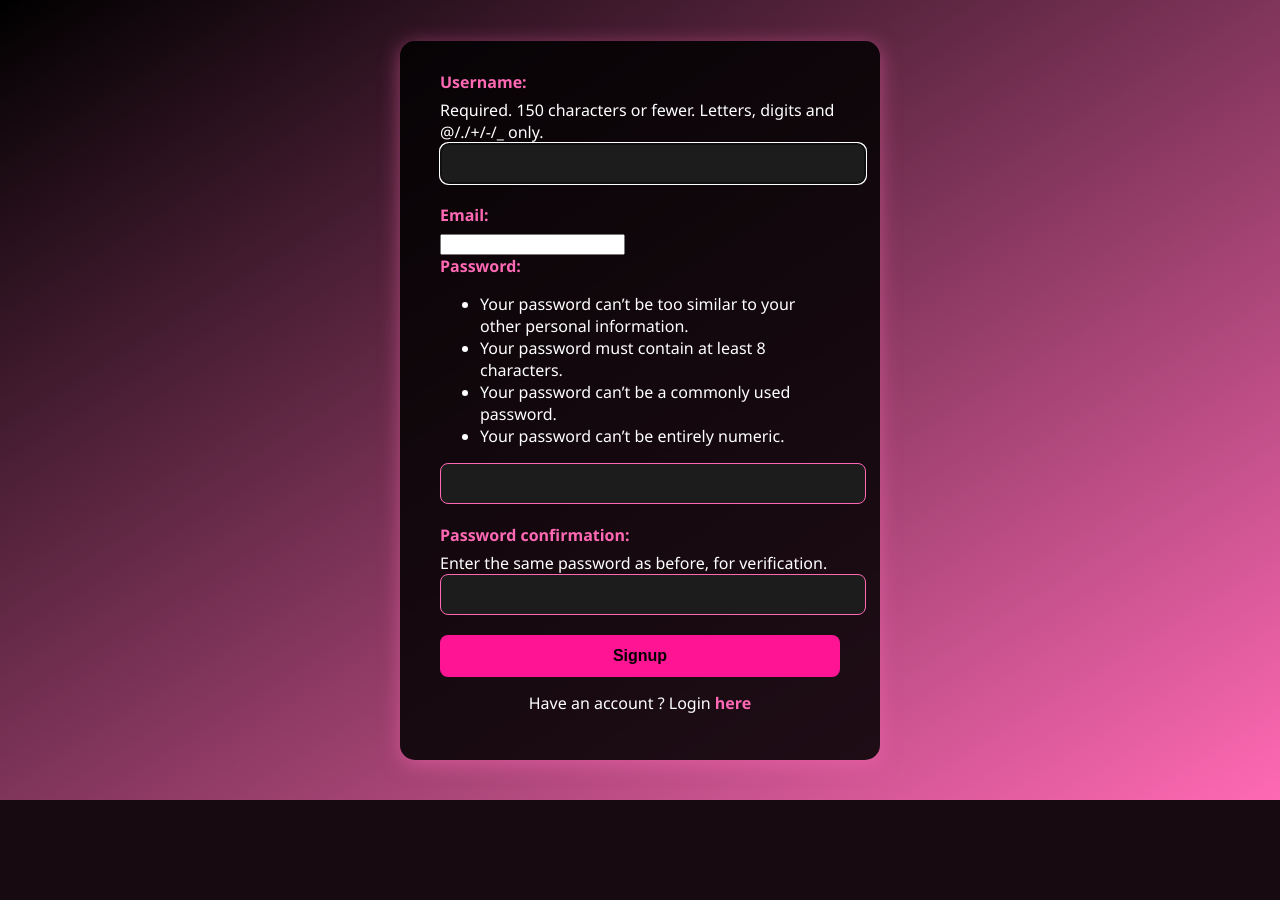
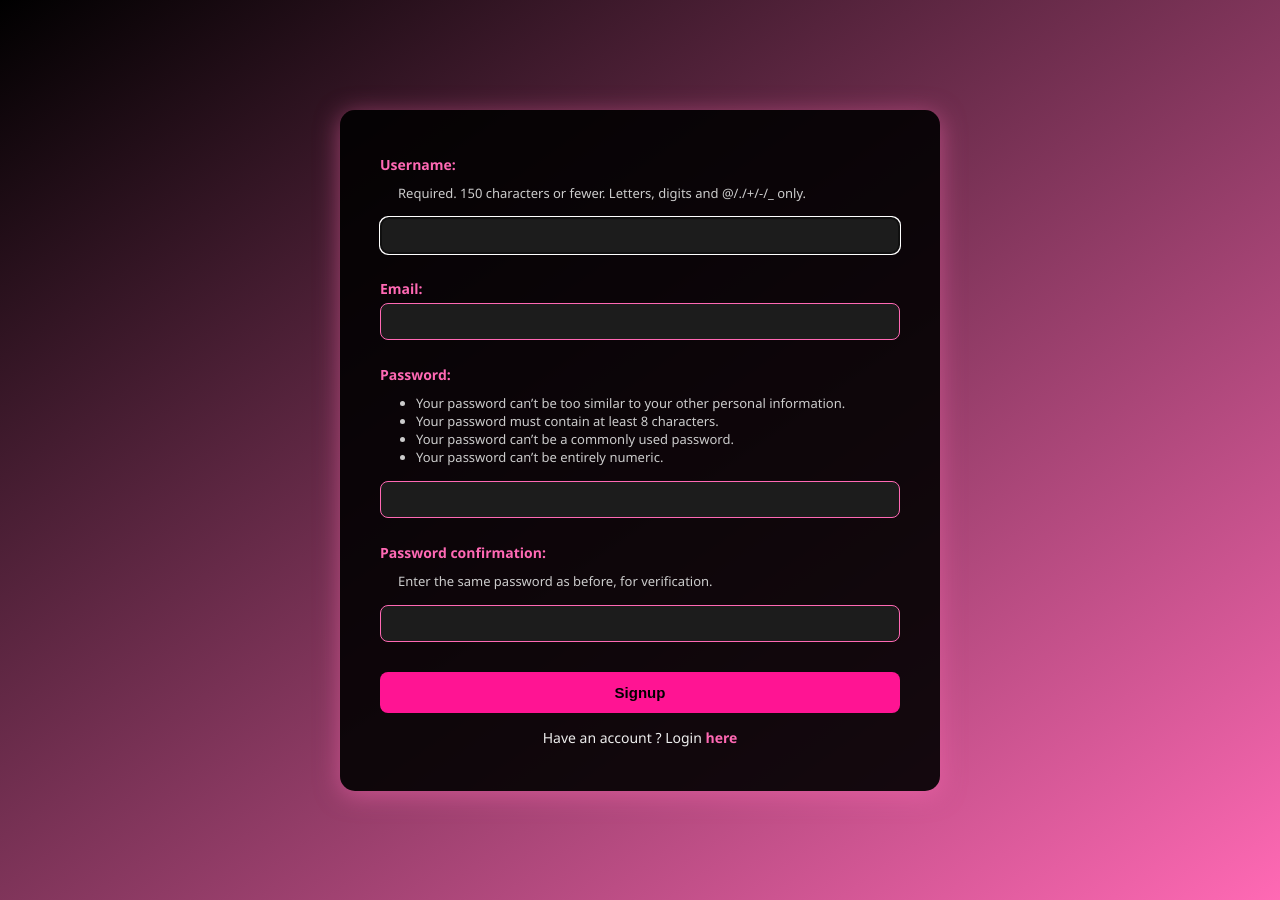
Before and after one commit to surabhimahi/PinkBus, a Django app: page /register/ in a window 1280 px wide. Before the commit the page ends 800 px from the top, so only its background shows below. Run offline with Django 5.2, Linux system fonts and the light colour scheme.

Commit message:
added login view from bus resevation project, forms and style for register and login

```diff
--- a/BookingApp/myforms.py
+++ b/BookingApp/myforms.py
@@ -15,3 +15,7 @@ class SignupForm(UserCreationForm):
     class Meta:
         model = User
         fields =('username', 'email', 'password1', 'password2')
+
+class LoginForm(forms.Form):
+    username = forms.CharField(max_length=50, widget=forms.TextInput)
+    password = forms.CharField(widget=forms.PasswordInput)
--- a/BookingApp/views.py
+++ b/BookingApp/views.py
@@ -1,11 +1,34 @@
 from django.shortcuts import render
 from django.http import HttpResponse
-from .myforms import SignupForm
+from .myforms import SignupForm, LoginForm
+from django.contrib.auth import authenticate, login
+from django.contrib.auth.models import User
+from django.contrib import messages
 from django.shortcuts import redirect
 # Create your views here.
 
 def login(request):
-    return render(request, 'BookingApp\login.html')
+    if request.method == 'POST':
+        form = LoginForm(request.POST)
+        if form.is_valid():
+            username = form.cleaned_data['username']
+            password = form.cleaned_data['password']
+
+            if User.objects.filter(username=username).exists():
+
+                user = authenticate(request, username=username, password=password)
+                if user is not None:
+
+                    login(request, user)
+                    return redirect('home_page')
+                else:
+                    print("yess")
+                    messages.error(request, 'Enter correct username and password.')
+            else:
+                messages.error(request, 'Username not found. Kindly sign up.')
+    else:
+        form = LoginForm()
+    return render(request, 'BookingApp/login.html', {'form': form})
 
 def register(request):
     if request.method =='POST':
--- a/Templates/BookingApp/register.html
+++ b/Templates/BookingApp/register.html
@@ -5,10 +5,10 @@
     <meta charset="UTF-8">
     <meta name="viewport" content="width=device-width, initial-scale=1.0">
     <title>Register</title>
-     <link rel="stylesheet" href="{% static 'css/styles.css' %}">
+     <link rel="stylesheet" href="{% static 'css/registerstyle.css' %}">
 </head>
 <body>
-    {% block content %}
+     {% block content %}
     <form  method="post" autocomplete="off">
         {% csrf_token %}
 
@@ -20,5 +20,6 @@
 
 
     {% endblock %}
+
 </body>
 </html>
--- /dev/null
+++ b/static/css/registerstyle.css
@@ -0,0 +1,115 @@
+/* General body styles */
+body {
+    margin: 0;
+    padding: 0;
+    height: 100vh;
+    font-family: 'Segoe UI', Tahoma, Geneva, Verdana, sans-serif;
+    align-items: flex-start; /* 👈 Align from top */
+    padding: 50px 20px;  /* 👈 Adds space around form */
+    display: flex;
+    justify-content: center;
+    align-items: center;
+    background: linear-gradient(to bottom right, #000000, #ff69b4);
+    color: white;
+    font-size: 14px; /* Reduced font size */
+}
+
+/* Form container */
+form {
+    background-color: rgba(0, 0, 0, 0.9);
+    padding: 30px 40px;
+    border-radius: 15px;
+    box-shadow: 0 4px 25px rgba(255, 105, 180, 0.5);
+    width: 600px; /* ⬅️ Fixed width for horizontal layout */
+    max-width: 120%;
+    box-sizing: border-box;
+    overflow-y: auto;
+}
+
+
+/* Form title */
+h1 {
+    text-align: center;
+    color: #ff69b4;
+    margin-bottom: 20px;
+}
+
+/* Label styles */
+label {
+    display: block;
+    margin-top: 15px;
+    font-weight: bold;
+    color: #ff69b4;
+}
+
+/* Input field styles */
+input[type="text"],
+input[type="email"],
+input[type="password"],
+input,
+textarea {
+    width: 100%;
+    padding: 10px;
+    border: 1px solid #ff69b4;
+    border-radius: 8px;
+    background-color: #1c1c1c;
+    color: white;
+    margin-top: 5px;
+    margin-bottom: 10px;
+    box-sizing: border-box;
+}
+
+input::placeholder {
+    color: #bbb;
+}
+
+/* Button styling */
+button,
+input[type="submit"] {
+    width: 100%;
+    padding: 12px;
+    background-color: #ff1493;
+    color: black;
+    border: none;
+    border-radius: 8px;
+    font-size: 15px;
+    font-weight: bold;
+    margin-top: 20px;
+    cursor: pointer;
+}
+
+button:hover,
+input[type="submit"]:hover {
+    background-color: #ff69b4;
+}
+
+/* Help text styling (for password rules, etc.) */
+ul,
+.helptext {
+    margin: 10px 0;
+    font-size: 13px;
+    color: #ccc;
+    padding-left: 18px;
+}
+
+.errorlist {
+    color: #ffcccc;
+    font-size: 13px;
+}
+
+/* Footer link */
+p {
+    text-align: center;
+    margin-top: 15px;
+    color: #eee;
+}
+
+a {
+    color: #ff69b4;
+    font-weight: bold;
+    text-decoration: none;
+}
+
+a:hover {
+    text-decoration: underline;
+}
--- a/static/css/styles.css
+++ b/static/css/styles.css
@@ -3,7 +3,7 @@
 body {
     margin: 0;
     padding: 0;
-    font-family: 'Segoe UI', Tahoma, Geneva, Verdana, sans-serif;
+   font-family: 'Segoe UI', Tahoma, Geneva, Verdana, sans-serif;
     height: 100vh;
     display: flex;
     justify-content: center;
```
Also changed, not shown: Templates/BookingApp/login.html (+18 -13 lines).
